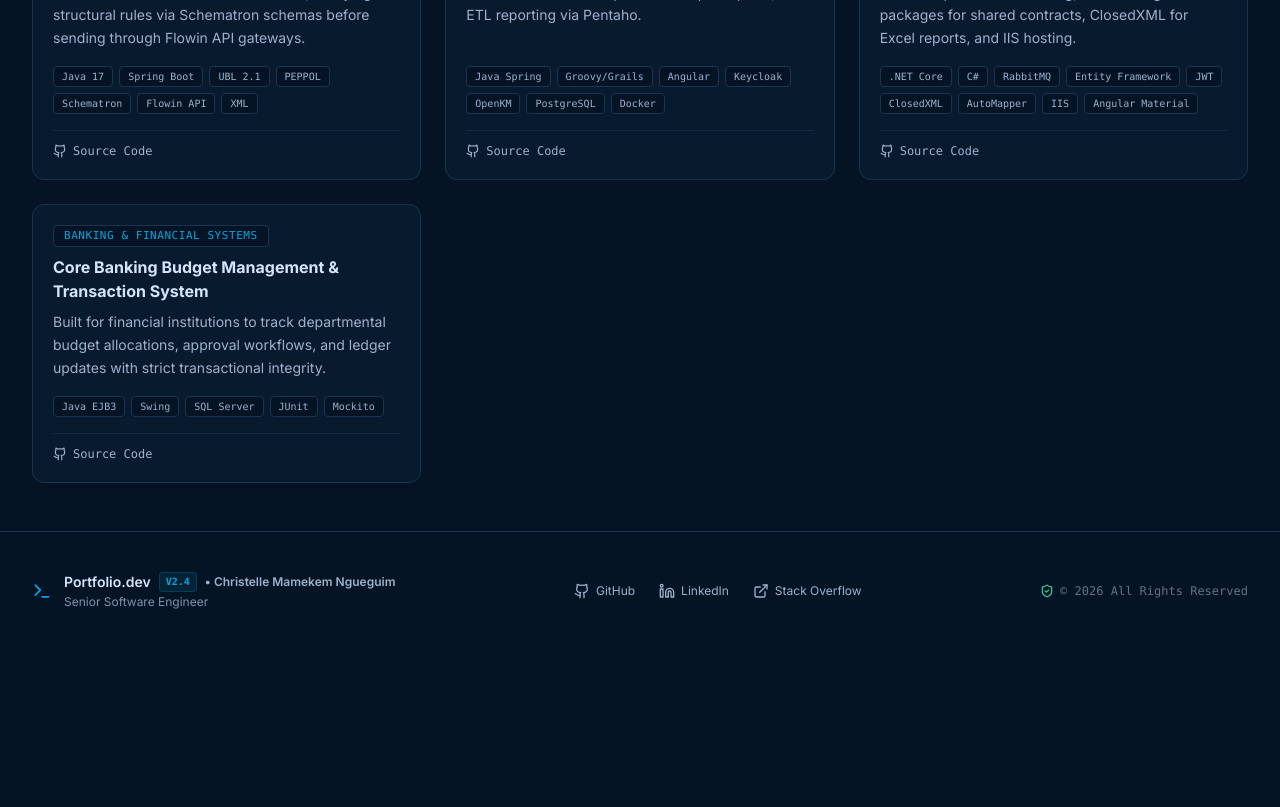
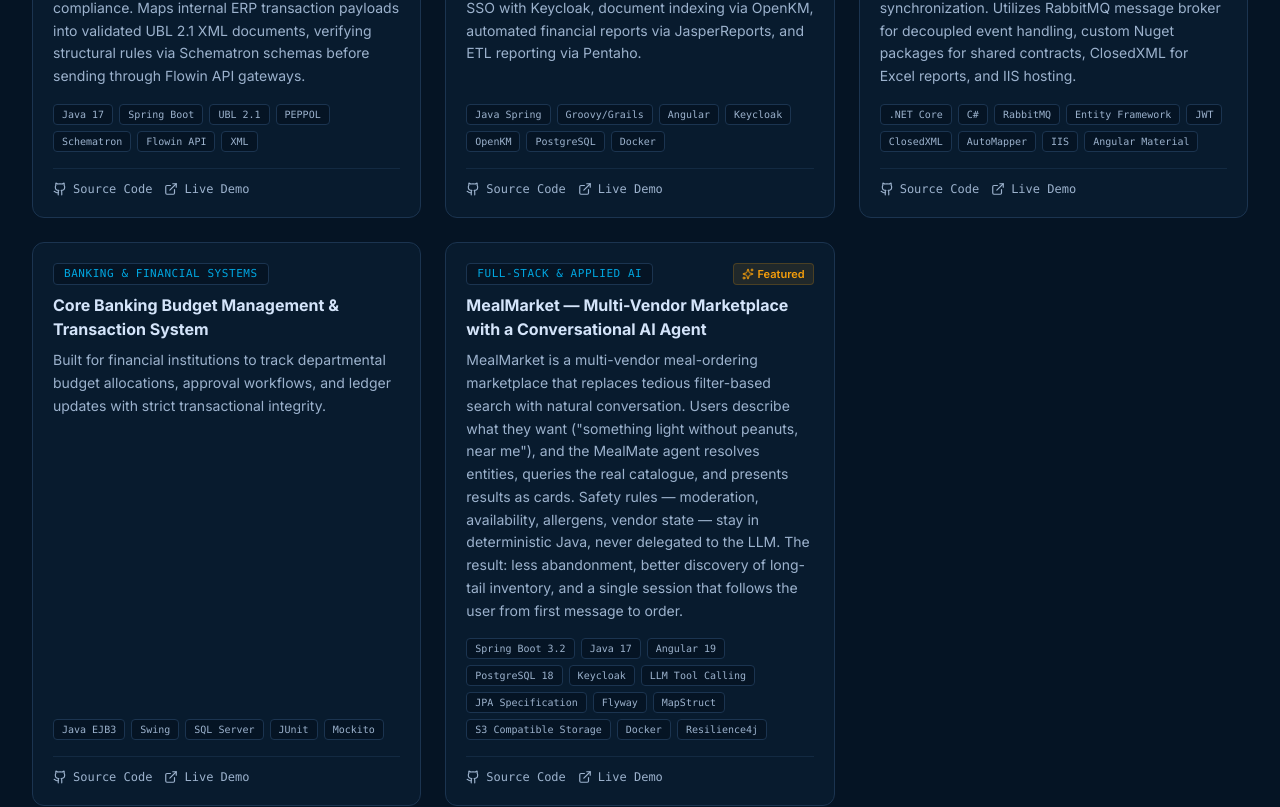
Before and after one commit to christaime/portfolio, a React (Vite) app: page /projects in a window 1280 px wide. Shown: the part 580-1387 px from the top of the page. Before the commit the page ends 1230 px from the top, so only its background shows below. Built offline with nearby package versions, Linux system fonts and the light colour scheme.

Commit message:
Adding meal market project

```diff
--- a/client/components/cv/CVProjectItem.tsx
+++ b/client/components/cv/CVProjectItem.tsx
@@ -1,7 +1,7 @@
-import React from 'react';
-import { ProjectItem } from '../../types';
-import { useLanguage } from '../../context/LanguageContext';
-import { Sparkles, Github, ExternalLink, CheckCircle2 } from 'lucide-react';
+import React from "react";
+import { ProjectItem } from "../../types";
+import { useLanguage } from "../../context/LanguageContext";
+import { Sparkles, Github, ExternalLink, CheckCircle2 } from "lucide-react";
 
 interface CVProjectItemProps {
   project: ProjectItem;
@@ -21,7 +21,7 @@
           {project.featured && (
             <span className="flex items-center gap-1 text-[11px] font-semibold text-[#f59e0b] bg-[#f59e0b]/10 border border-[#f59e0b]/20 px-2 py-0.5 rounded">
               <Sparkles className="w-3 h-3" />
-              <span>{t('services.featured', 'Featured')}</span>
+              <span>{t("services.featured", "Featured")}</span>
             </span>
           )}
         </div>
@@ -40,7 +40,10 @@
         {project.achievements && project.achievements.length > 0 && (
           <ul className="mb-4 space-y-1">
             {project.achievements.map((ach, i) => (
-              <li key={i} className="text-xs text-[#d4e4fa]/80 flex items-start gap-1.5">
+              <li
+                key={i}
+                className="text-xs text-[#d4e4fa]/80 flex items-start gap-1.5"
+              >
                 <CheckCircle2 className="w-3 h-3 text-[#34d399] shrink-0 mt-0.5" />
                 <span>{ach}</span>
               </li>
@@ -74,18 +77,18 @@
               className="flex items-center gap-1.5 text-xs text-[#9cb2cd] hover:text-[#00a6e0] font-mono transition-colors"
             >
               <Github className="w-3.5 h-3.5" />
-              <span>{t('cv.projects.sourceCode', 'Source Code')}</span>
+              <span>{t("cv.projects.sourceCode", "Source Code")}</span>
             </a>
           )}
-          {project.liveUrl && (
+          {(project.liveUrl || project.demoUrl) && (
             <a
-              href={project.liveUrl}
+              href={project.liveUrl || project.demoUrl}
               target="_blank"
               rel="noopener noreferrer"
               className="flex items-center gap-1.5 text-xs text-[#9cb2cd] hover:text-[#00a6e0] font-mono transition-colors"
             >
               <ExternalLink className="w-3.5 h-3.5" />
-              <span>{t('cv.projects.viewLive', 'Live Demo')}</span>
+              <span>{t("cv.projects.viewLive", "Live Demo")}</span>
             </a>
           )}
         </div>
--- a/client/data/portfolioData.json
+++ b/client/data/portfolioData.json
@@ -6,8 +6,8 @@
     "phone": "+237 695 282 983",
     "location": "Bafoussam, Cameroon",
     "remoteAvailable": true,
-    "avatarUrl": "./images/my_picture.png",
-    "avatar": "./images/my_picture.png",
+    "avatarUrl": "./images/my_picture.jpeg",
+    "avatar": "./images/my_picture.jpeg",
     "introduction": "Senior Software Engineer with 10+ years of expertise spanning Backend Engineering (.NET Core/C# & Java/Spring Boot), Frontend SPAs (Angular & React), QA Testing, Fullstack architecture, and System/Infrastructure Management. Proven record engineering secure microservices with JWT/Keycloak, integrating enterprise middleware (RabbitMQ, ActiveMQ, OpenKM), architecting PEPPOL e-invoicing standards (UBL 2.1 & Schematron), and orchestrating automated DevOps pipelines with Docker, Ansible, Azure DevOps, and GitLab CI.",
     "github": "https://github.com/christaime",
     "linkedin": "https://www.linkedin.com/in/christelle-mamekem-ngueguim/",
@@ -367,6 +367,35 @@
       "sourceUrl": "https://github.com/christaime/banking-budget-manager",
       "featured": false,
       "linkedServices": ["backend-engineer", "qa-testing"]
+    },
+    {
+      "id": "proj-mealmarket-platform",
+      "title": "MealMarket — Multi-Vendor Marketplace with a Conversational AI Agent",
+      "category": "Full-Stack & Applied AI",
+      "description": "Multi-vendor marketplace built with Spring Boot 3.2 and Angular 19, featuring MealMate — a conversational agent that uses LLM tool calling to let users order meals in natural language, backed by deterministic Java guardrails.",
+      "longDescription": "MealMarket is a multi-vendor meal-ordering marketplace that replaces tedious filter-based search with natural conversation. Users describe what they want (\"something light without peanuts, near me\"), and the MealMate agent resolves entities, queries the real catalogue, and presents results as cards. Safety rules — moderation, availability, allergens, vendor state — stay in deterministic Java, never delegated to the LLM. The result: less abandonment, better discovery of long-tail inventory, and a single session that follows the user from first message to order.",
+      "skills": [
+        "Spring Boot 3.2",
+        "Java 17",
+        "Angular 19",
+        "PostgreSQL 18",
+        "Keycloak",
+        "LLM Tool Calling",
+        "JPA Specification",
+        "Flyway",
+        "MapStruct",
+        "S3 Compatible Storage",
+        "Docker",
+        "Resilience4j"
+      ],
+      "demoUrl": "https://meals-order-platform.pages.dev/meals",
+      "sourceUrl": "https://github.com/christaime/meals_order_platform",
+      "featured": true,
+      "linkedServices": [
+        "backend-engineer",
+        "fullstack-engineer",
+        "ai-engineer"
+      ]
     }
   ],
   "services": [
@@ -444,6 +473,24 @@
       ],
       "estimatedDuration": "4-8 weeks",
       "baseRate": "$2,500 – $6,500"
+    },
+    {
+      "id": "ai-engineer",
+      "title": "Applied AI Engineer (LLM Agents & Production Integration)",
+      "icon": "brain",
+      "shortDesc": "Design of LLM tool-calling agents, RAG architectures, deterministic guardrails, and integration of generative AI into existing business systems.",
+      "description": "Design and production integration of AI agents, with a strict separation between model reasoning and critical domain decisions. Expertise in tool calling (OpenAI-compatible, Anthropic, Groq, OpenRouter), bounded agent loops, multi-turn context management, structured payloads for UI rendering, and orchestration of deterministic tools invoked by the model. Business guardrails — visibility, permissions, filtering, validation — are always implemented in Java, Python, or .NET, never delegated to the LLM. Integration of interchangeable LLM providers behind a single interface, session persistence, anonymous-to-authenticated session merging, cursor-based history pagination, and deployment on constrained infrastructure (free tiers, cold starts, quotas).",
+      "features": [
+        "Conversational agents with LLM tool calling (Spring Boot, Java 17+, Python, .NET)",
+        "Deterministic guardrails: validation, visibility, permissions, and security in native code",
+        "Entity resolution through dedicated tools to eliminate hallucinated identifiers",
+        "Structured payloads (UI cards, typed JSON) rendered by Angular/React frontends",
+        "Interchangeable LLM providers behind a single abstraction (OpenAI-compatible, Groq, Anthropic, OpenRouter)",
+        "Persisted sessions, anonymous ↔ authenticated merging, cursor-paginated history",
+        "Deployment on free or constrained infrastructure (Render, Cloudflare, Neon, managed Keycloak)"
+      ],
+      "estimatedDuration": "3-10 weeks",
+      "baseRate": "$2,500 – $9,000"
     }
   ]
 }
--- a/client/data/portfolioData_fr.json
+++ b/client/data/portfolioData_fr.json
@@ -6,8 +6,8 @@
     "phone": "+237 695 282 983",
     "location": "Bafoussam, Cameroun",
     "remoteAvailable": true,
-    "avatarUrl": "./images/my_picture.png",
-    "avatar": "./images/my_picture.png",
+    "avatarUrl": "./images/my_picture.jpeg",
+    "avatar": "./images/my_picture.jpeg",
     "introduction": "Ingénieure Logiciel Senior avec plus de 10 ans d'expertise couvrant le Backend Engineering (.NET Core/C# & Java/Spring Boot), les SPAs Frontend (Angular & React), les Tests QA, l'architecture Fullstack et la Gestion des Systèmes et Infrastructures. Expérience avérée dans la conception de microservices sécurisés avec JWT/Keycloak, l'intégration de middlewares d'entreprise (RabbitMQ, ActiveMQ, OpenKM), l'architecture de normes de facturation électronique PEPPOL (UBL 2.1 & Schematron), et l'orchestration de pipelines DevOps automatisés avec Docker, Ansible, Azure DevOps et GitLab CI.",
     "github": "https://github.com/christaime",
     "linkedin": "https://www.linkedin.com/in/christelle-mamekem-ngueguim/",
@@ -367,6 +367,35 @@
       "sourceUrl": "https://github.com/christaime/banking-budget-manager",
       "featured": false,
       "linkedServices": ["backend-engineer", "qa-testing"]
+    },
+    {
+      "id": "proj-mealmarket-platform",
+      "title": "MealMarket — Plateforme Multi-Vendeurs avec Agent Conversationnel IA",
+      "category": "Full-Stack & IA Appliquée",
+      "description": "Marketplace multi-vendeurs Spring Boot 3.2 / Angular 19 avec un agent conversationnel (MealMate) qui utilise le tool-calling LLM pour permettre la commande de repas en langage naturel, adossé à des garde-fous déterministes en Java.",
+      "longDescription": "MealMarket est une platforme multi-vendeurs de commande de repas qui transforme la recherche fastidieuse par filtres en une conversation naturelle. L'utilisateur décrit ce qu'il veut (\"quelque chose de léger sans arachide, près de moi\"), et l'agent MealMate résout les entités, interroge le catalogue réel et présente les résultats sous forme de cartes. Les règles de sécurité — modération, disponibilité, allergènes, état vendeur — restent en Java déterministe, jamais déléguées au LLM. Résultat : moins d'abandon, une meilleure découverte du catalogue long-tail, et une session unique qui suit l'utilisateur du premier message à la commande.",
+      "skills": [
+        "Spring Boot 3.2",
+        "Java 17",
+        "Angular 19",
+        "PostgreSQL 18",
+        "Keycloak",
+        "LLM Tool Calling",
+        "JPA Specification",
+        "Flyway",
+        "MapStruct",
+        "S3 Compatible Storage",
+        "Docker",
+        "Resilience4j"
+      ],
+      "demoUrl": "https://meals-order-platform.pages.dev/meals",
+      "sourceUrl": "https://github.com/christaime/meals_order_platform",
+      "featured": true,
+      "linkedServices": [
+        "backend-engineer",
+        "fullstack-engineer",
+        "ai-engineer"
+      ]
     }
   ],
   "services": [
@@ -444,6 +473,24 @@
       ],
       "estimatedDuration": "4-8 semaines",
       "baseRate": "$2 500 – $6 500"
+    },
+    {
+      "id": "ai-engineer",
+      "title": "Applied AI Engineer (LLM Agents & Production Integration)",
+      "icon": "brain",
+      "shortDesc": "Design of LLM tool-calling agents, RAG architectures, deterministic guardrails, and integration of generative AI into existing business systems.",
+      "description": "Design and production integration of AI agents, with a strict separation between model reasoning and critical domain decisions. Expertise in tool calling (OpenAI-compatible, Anthropic, Groq, OpenRouter), bounded agent loops, multi-turn context management, structured payloads for UI rendering, and orchestration of deterministic tools invoked by the model. Business guardrails — visibility, permissions, filtering, validation — are always implemented in Java, Python, or .NET, never delegated to the LLM. Integration of interchangeable LLM providers behind a single interface, session persistence, anonymous-to-authenticated session merging, cursor-based history pagination, and deployment on constrained infrastructure (free tiers, cold starts, quotas).",
+      "features": [
+        "Conversational agents with LLM tool calling (Spring Boot, Java 17+, Python, .NET)",
+        "Deterministic guardrails: validation, visibility, permissions, and security in native code",
+        "Entity resolution through dedicated tools to eliminate hallucinated identifiers",
+        "Structured payloads (UI cards, typed JSON) rendered by Angular/React frontends",
+        "Interchangeable LLM providers behind a single abstraction (OpenAI-compatible, Groq, Anthropic, OpenRouter)",
+        "Persisted sessions, anonymous ↔ authenticated merging, cursor-paginated history",
+        "Deployment on free or constrained infrastructure (Render, Cloudflare, Neon, managed Keycloak)"
+      ],
+      "estimatedDuration": "3-10 weeks",
+      "baseRate": "$2,500 – $9,000"
     }
   ]
 }
--- a/client/types.ts
+++ b/client/types.ts
@@ -87,6 +87,7 @@
   skills: string[];
   technologies?: string[];
   liveUrl?: string;
+  demoUrl?: string;
   githubUrl?: string;
   sourceUrl?: string;
   achievements?: string[];
```
Also changed, not shown: public/images/my_picture.jpeg (added), public/images/my_picture.png.
